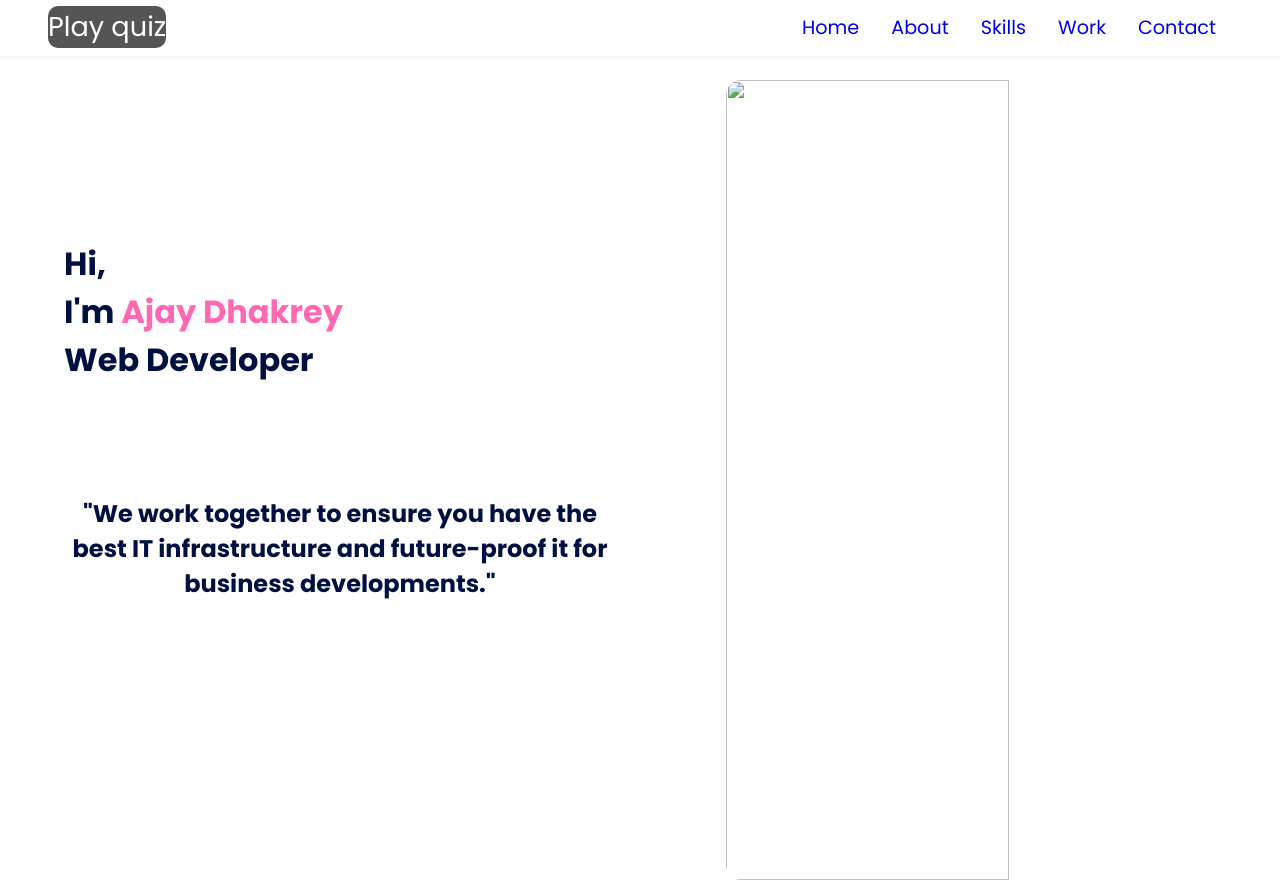
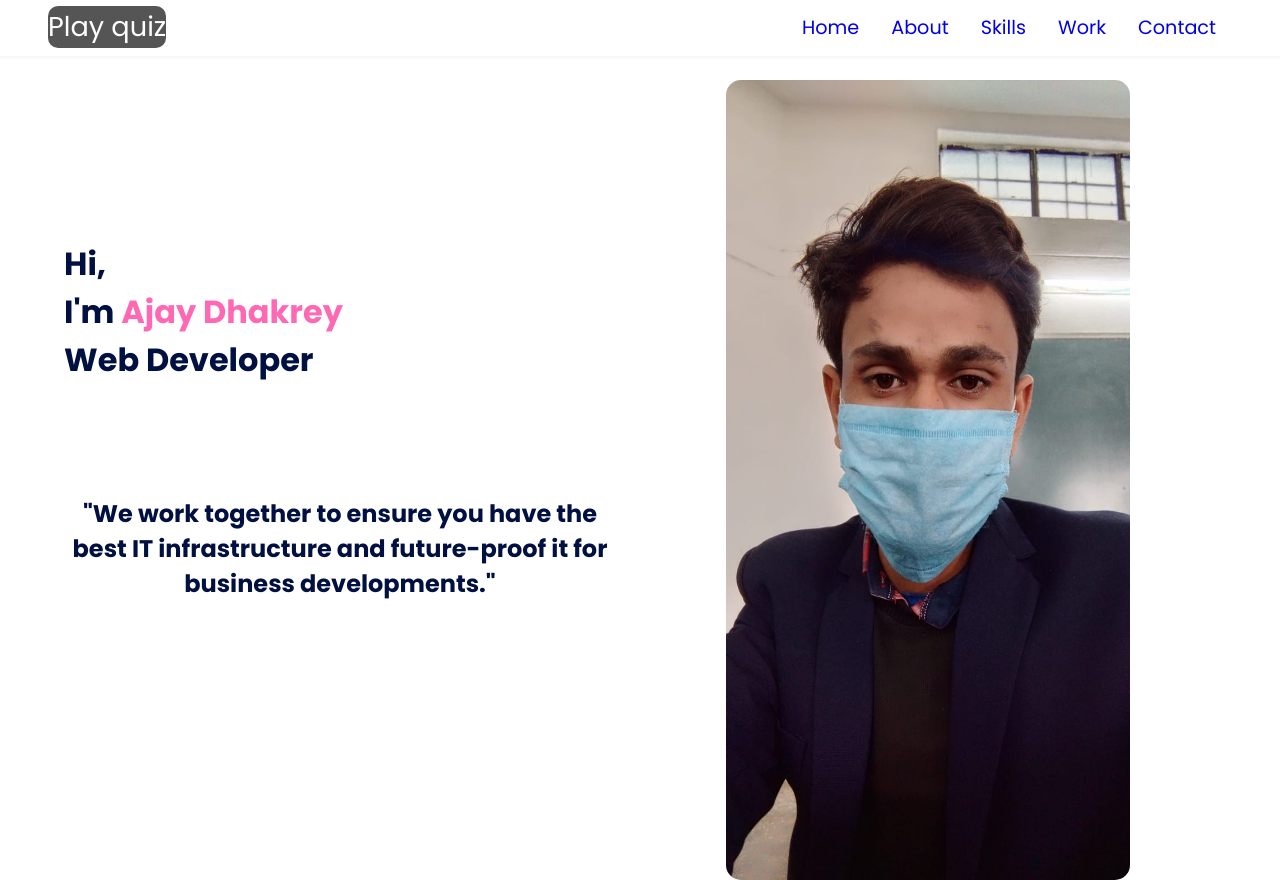
Before and after one commit to 113Ajay/my_personal_site, a plain HTML site: page index.html in a window 1280 px wide. Shown: the top 880 px of the page. Drawn offline with nearby package versions, Linux system fonts and the light colour scheme; a web font is replaced by a local one.

Commit message:
Update index.html

```diff
--- a/index.html
+++ b/index.html
@@ -35,7 +35,7 @@
 	<section class="home" id="home">
 		<div class="div1">
 			<h1>Hi, <br>I'm <span>Ajay Dhakrey</span><br> Web Developer<blockquote>&quotWe work together to ensure you have the best IT infrastructure and future-proof it for business developments.&quot</blockquote></h1>
-			<img src="C:\Users\Ajay\Pictures\IMG-20210519-WA0008.jpg" class="home__img">
+			<img src="image/ajay_mask.jpg" class="home__img">
 		</div>
 	</section>
     <!--===== ABOUT =====-->
```
